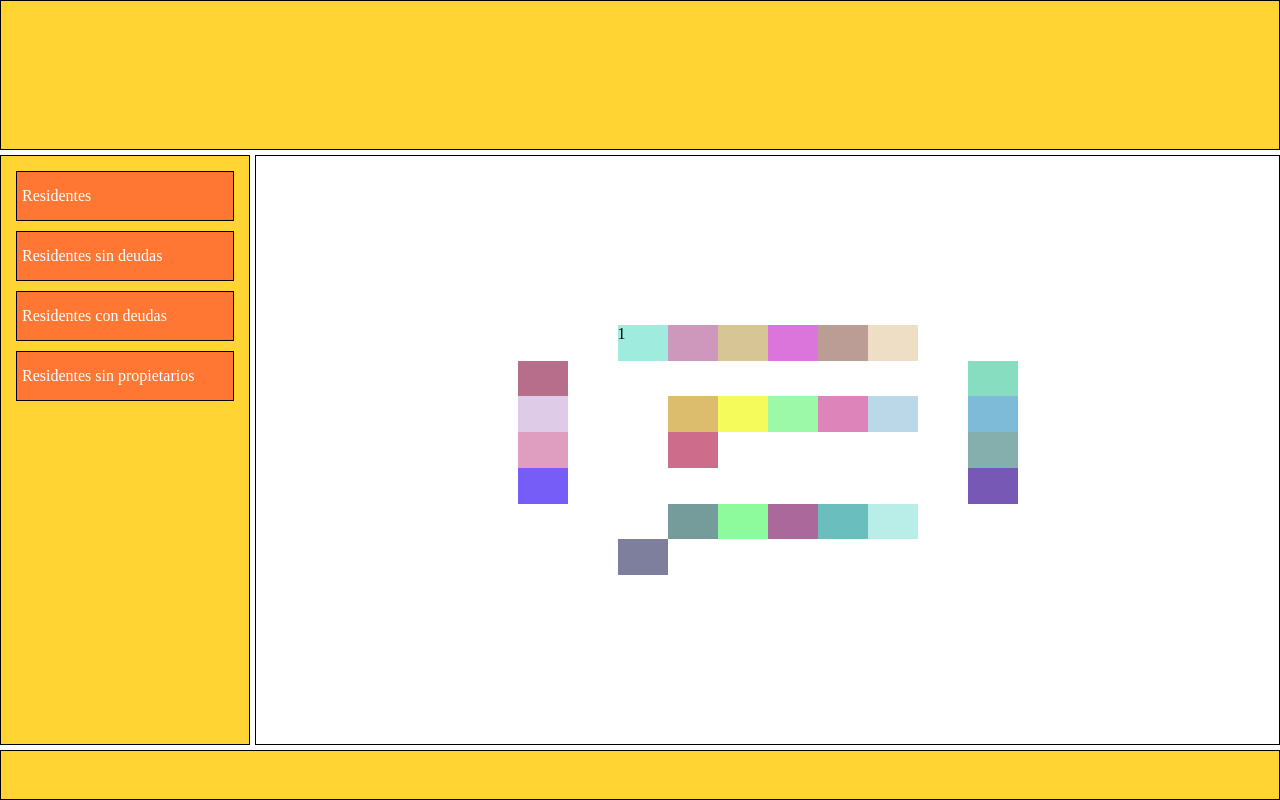
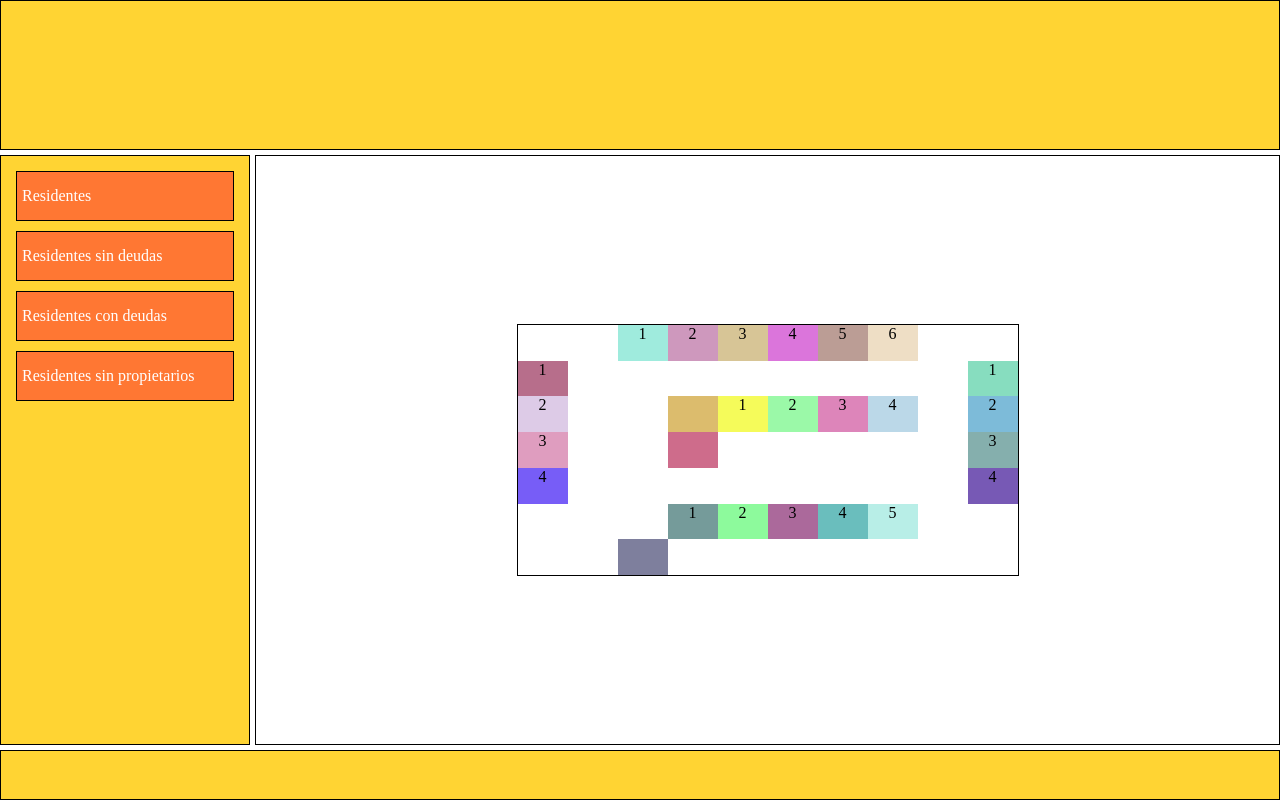
Before and after one commit to nestrellam20/P62-NE-PPW, a plain HTML site: page code/Practicas/practica1/residentes.html in a window 1280 px wide. Drawn offline with Linux system fonts and the light colour scheme.

```diff
--- a/code/Practicas/practica1/estilos.css
+++ b/code/Practicas/practica1/estilos.css
@@ -89,7 +89,8 @@
     width: 500px;
     height: 250px;
     gap: 0px;
-
+    text-align: center;
+    border: 1px solid black;
 
  }
   #item-0 {
--- a/code/Practicas/practica1/residentes.html
+++ b/code/Practicas/practica1/residentes.html
@@ -17,29 +17,29 @@
 
                 <div class="rectangulo">
                     <div id="item-0">1</div>
-                    <div id="item-1">&nbsp;</div>
-                    <div id="item-2">&nbsp;</div>
-                    <div id="item-3">&nbsp;</div>
-                    <div id="item-4">&nbsp;</div>
-                    <div id="item-5">&nbsp;</div>
-                    <div id="item-6">&nbsp;</div>
-                    <div id="item-7">&nbsp;</div>
-                    <div id="item-8">&nbsp;</div>
-                    <div id="item-9">&nbsp;</div>
-                    <div id="item-10">&nbsp;</div>
-                    <div id="item-11">&nbsp;</div>
-                    <div id="item-12">&nbsp;</div>
-                    <div id="item-13">&nbsp;</div>
-                    <div id="item-14">&nbsp;</div>
-                    <div id="item-15">&nbsp;</div>
-                    <div id="item-16">&nbsp;</div>
-                    <div id="item-17">&nbsp;</div>
-                    <div id="item-18">&nbsp;</div>
+                    <div id="item-1">2</div>
+                    <div id="item-2">1</div>
+                    <div id="item-3">2</div>
+                    <div id="item-4">3</div>
+                    <div id="item-5">4</div>
+                    <div id="item-6">3</div>
+                    <div id="item-7">4</div>
+                    <div id="item-8">5</div>
+                    <div id="item-9">6</div>
+                    <div id="item-10">1</div>
+                    <div id="item-11">2</div>
+                    <div id="item-12">3</div>
+                    <div id="item-13">4</div>
+                    <div id="item-14">1</div>
+                    <div id="item-15">2</div>
+                    <div id="item-16">3</div>
+                    <div id="item-17">4</div>
+                    <div id="item-18">5</div>
                     <div id="item-19">&nbsp;</div>
-                    <div id="item-20">&nbsp;</div>
-                    <div id="item-21">&nbsp;</div>
-                    <div id="item-22">&nbsp;</div>
-                    <div id="item-23">&nbsp;</div>
+                    <div id="item-20">1</div>
+                    <div id="item-21">2</div>
+                    <div id="item-22">3</div>
+                    <div id="item-23">4</div>
                     <div id="item-24">&nbsp;</div>
                     <div id="item-25">&nbsp;</div>
                 </div>
```
